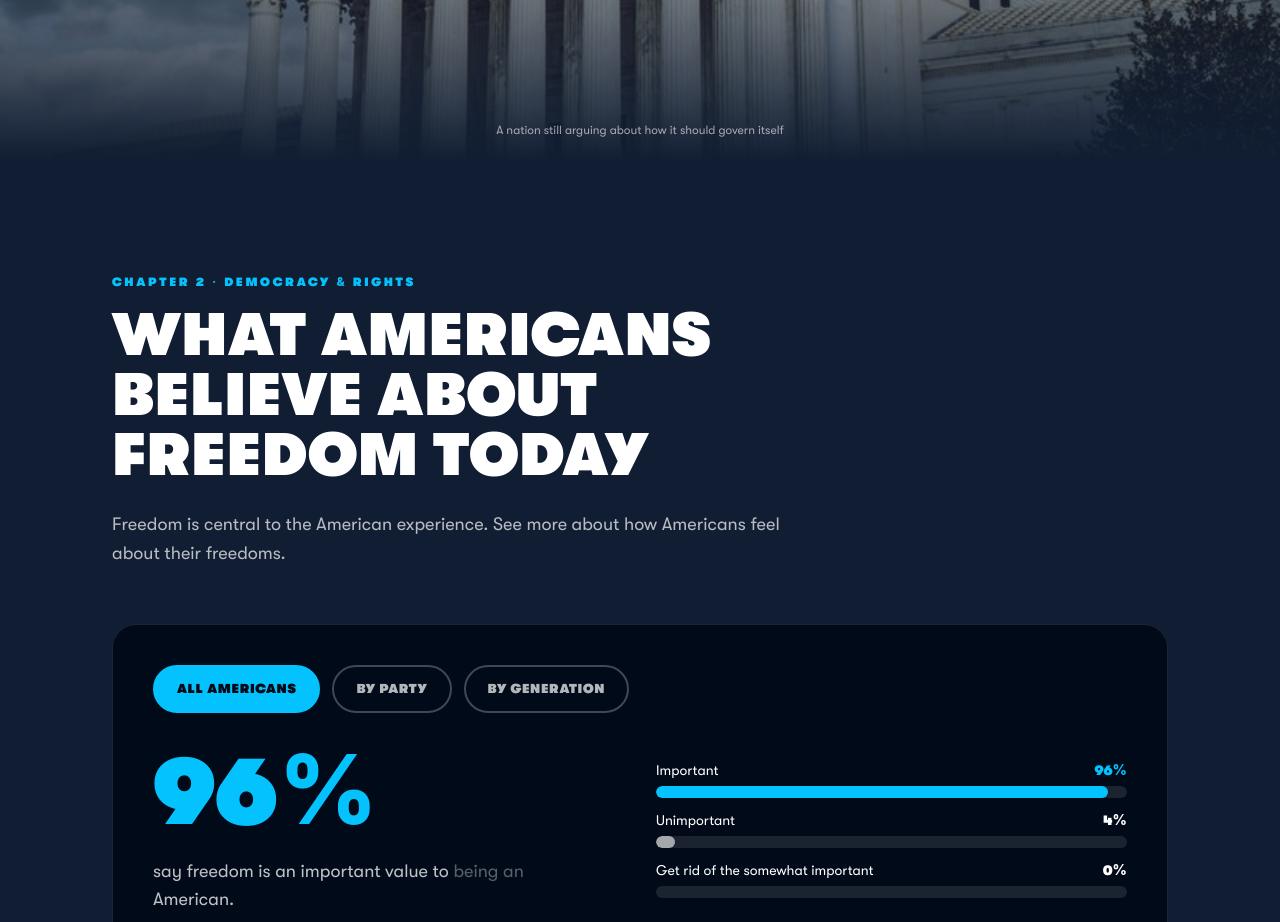
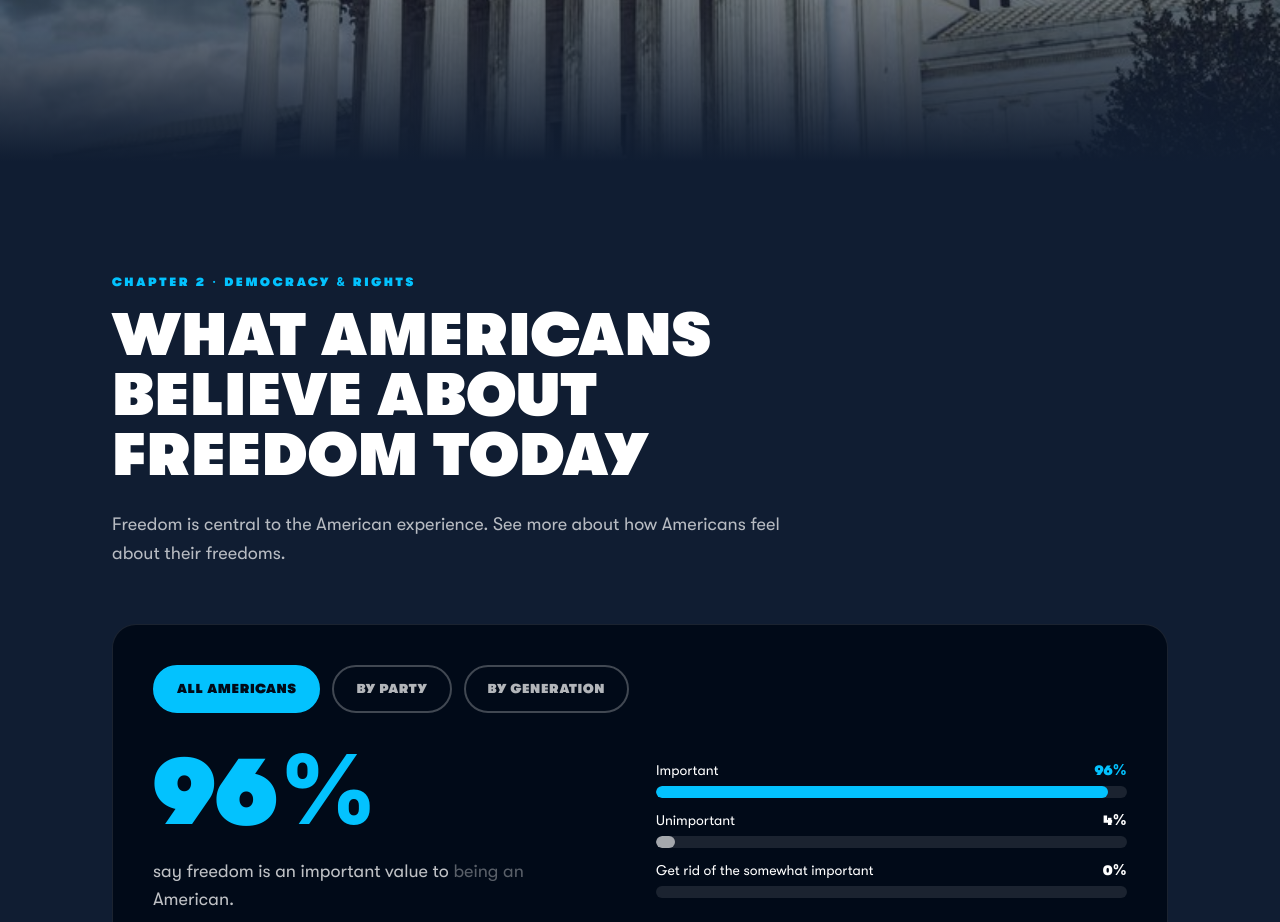
Before and after one commit to loopdash/america-250, a plain HTML site: page index.html in a window 1280 px wide. Shown: the part 3340-4262 px from the top of the page. Drawn offline with nearby package versions, Linux system fonts and the light colour scheme.

Commit message:
Removed text

```diff
--- a/index.html
+++ b/index.html
@@ -320,7 +320,6 @@
   <div class="relative h-[55vh] min-h-[360px] overflow-hidden">
     <img src="assets/dc.jpeg" loading="lazy" decoding="async" alt="Washington, D.C." class="absolute inset-0 w-full h-full object-cover" />
     <div class="absolute inset-0 bg-gradient-to-t from-navy via-navy/40 to-transparent"></div>
-    <p class="absolute bottom-6 left-1/2 -translate-x-1/2 text-white/60 text-xs normal-case px-6 text-center">A nation still arguing about how it should govern itself</p>
   </div>
 
   <div class="max-w-6xl mx-auto px-6 md:px-12 py-20 md:py-28">
```
